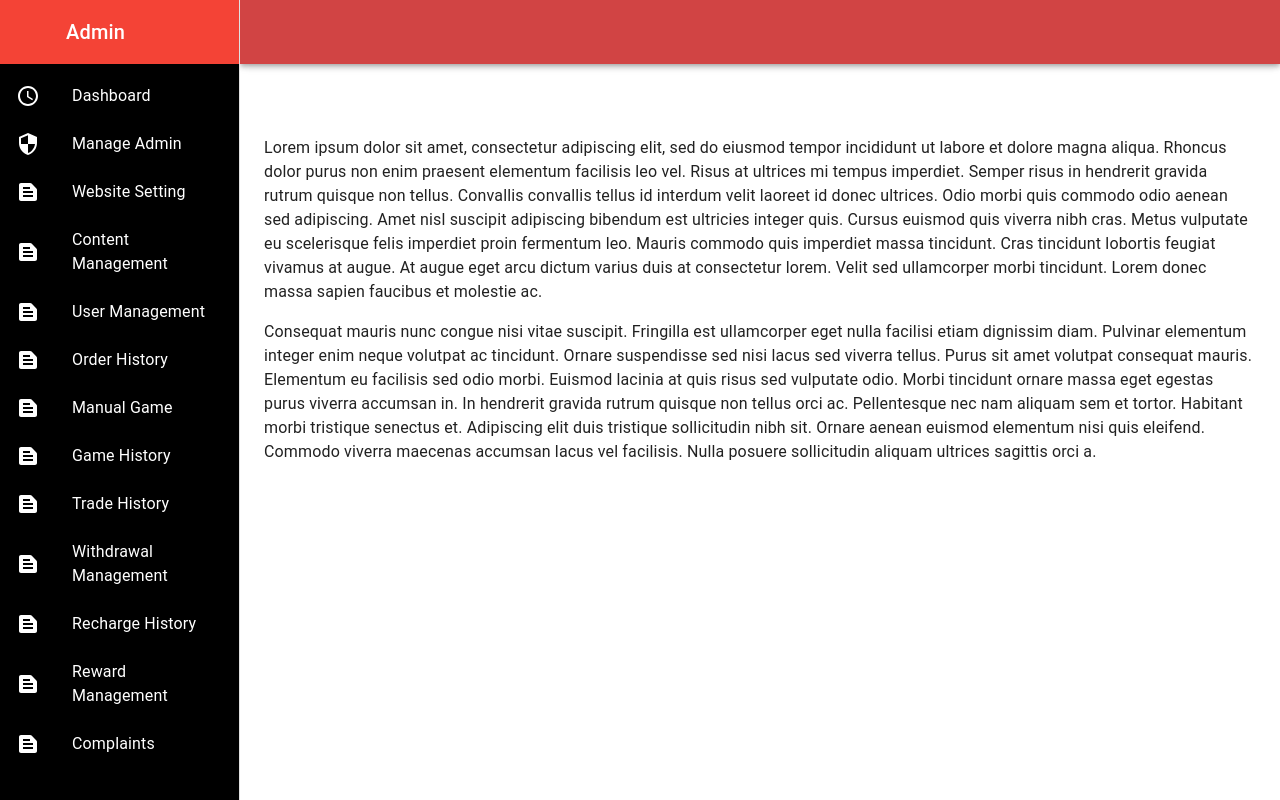
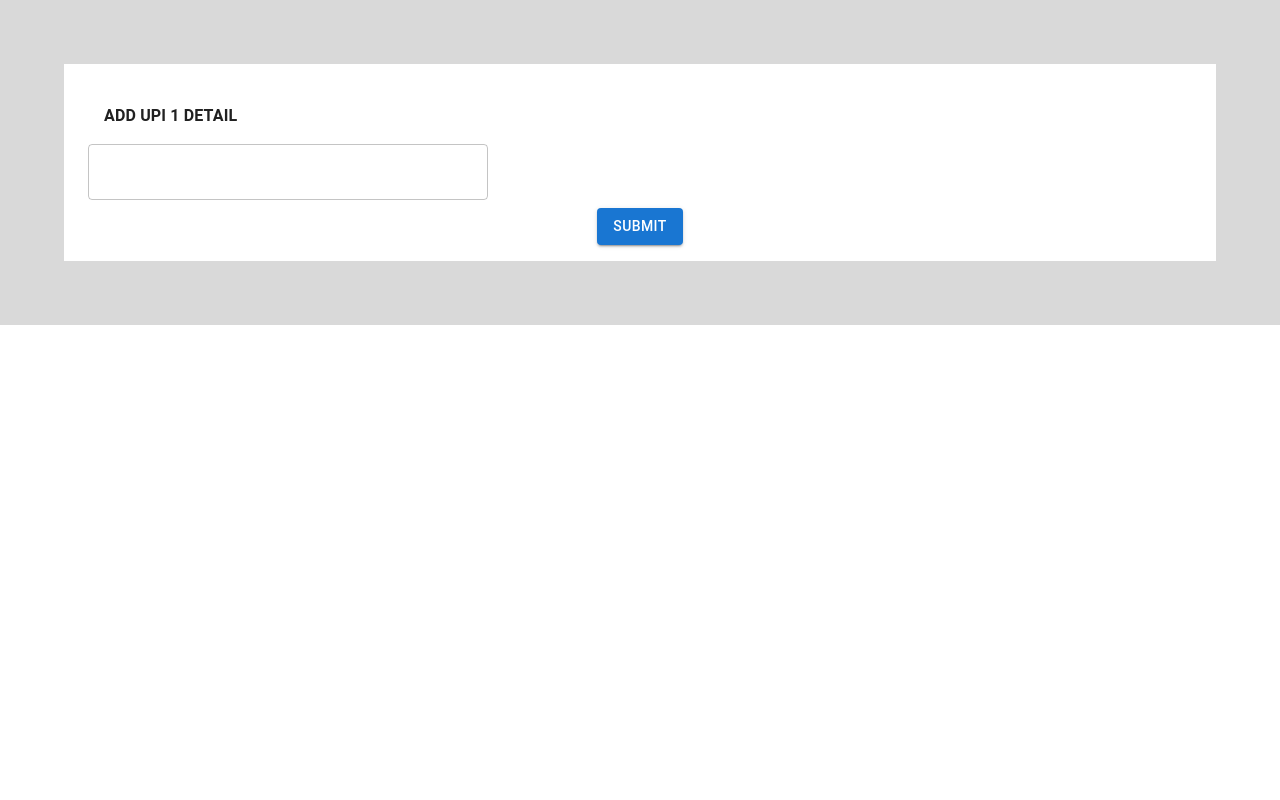
Before and after one commit to mondira06/trainingProject, a React (Create React App) app: page / in a window 1280 px wide. Built offline with nearby package versions, Linux system fonts and the light colour scheme.

Commit message:
changes-has-done

```diff
--- a/src/App.js
+++ b/src/App.js
@@ -1,13 +1,17 @@
-import Navbar from "./Components/Navbar";
-import SideBar from "./Components/SideBar";
+import Navbar from "./Components/MenuItems/Navbar";
 import UserPage from "./Components/UserPage";
-// import Navbar from "./Components/Navbar"
+import Dashboard from "./Components/Pages/Dashboard";
+import Rewardsystem from "./Components/Pages/Rewardsystem"
+import Appupi from "./Components/Pages/Appupi";
 function App() {
   return (
     <div className="App">
-      <SideBar/>
-      <UserPage/>
-      <Navbar/>
+      {/* <UserPage /> */}
+      {/* <Navbar /> */}
+      {/* <Dashboard /> */}
+      {/* <Rewardsystem /> */}
+      <Appupi/>
+
     </div>
   );
 }
--- a/src/Components/Navbar.js
+++ b/src/Components/MenuItems/Navbar.js
@@ -171,35 +171,6 @@ function ResponsiveDrawer(props) {
         }}
       >
         <Toolbar />
-        <Typography paragraph>
-          Lorem ipsum dolor sit amet, consectetur adipiscing elit, sed do
-          eiusmod tempor incididunt ut labore et dolore magna aliqua. Rhoncus
-          dolor purus non enim praesent elementum facilisis leo vel. Risus at
-          ultrices mi tempus imperdiet. Semper risus in hendrerit gravida rutrum
-          quisque non tellus. Convallis convallis tellus id interdum velit
-          laoreet id donec ultrices. Odio morbi quis commodo odio aenean sed
-          adipiscing. Amet nisl suscipit adipiscing bibendum est ultricies
-          integer quis. Cursus euismod quis viverra nibh cras. Metus vulputate
-          eu scelerisque felis imperdiet proin fermentum leo. Mauris commodo
-          quis imperdiet massa tincidunt. Cras tincidunt lobortis feugiat
-          vivamus at augue. At augue eget arcu dictum varius duis at consectetur
-          lorem. Velit sed ullamcorper morbi tincidunt. Lorem donec massa sapien
-          faucibus et molestie ac.
-        </Typography>
-        <Typography paragraph>
-          Consequat mauris nunc congue nisi vitae suscipit. Fringilla est
-          ullamcorper eget nulla facilisi etiam dignissim diam. Pulvinar
-          elementum integer enim neque volutpat ac tincidunt. Ornare suspendisse
-          sed nisi lacus sed viverra tellus. Purus sit amet volutpat consequat
-          mauris. Elementum eu facilisis sed odio morbi. Euismod lacinia at quis
-          risus sed vulputate odio. Morbi tincidunt ornare massa eget egestas
-          purus viverra accumsan in. In hendrerit gravida rutrum quisque non
-          tellus orci ac. Pellentesque nec nam aliquam sem et tortor. Habitant
-          morbi tristique senectus et. Adipiscing elit duis tristique
-          sollicitudin nibh sit. Ornare aenean euismod elementum nisi quis
-          eleifend. Commodo viverra maecenas accumsan lacus vel facilisis. Nulla
-          posuere sollicitudin aliquam ultrices sagittis orci a.
-        </Typography>
       </Box>
     </Box>
   );
--- /dev/null
+++ b/src/Components/Pages/Appupi.js
@@ -0,0 +1,63 @@
+import React from "react";
+import PropTypes from "prop-types";
+import Box from "@mui/material/Box";
+import CssBaseline from "@mui/material/CssBaseline";
+import Button from "@mui/material/Button";
+import Typography from "@mui/material/Typography";
+import TextField from "@mui/material/TextField";
+const drawerWidth = 240;
+function AmountSetup(props) {
+  const { window } = props;
+  const [mobileOpen, setMobileOpen] = React.useState(false);
+  const [value, setValue] = React.useState("");
+  const handleChange = (event) => {
+    setValue(event.target.value);
+  };
+  return (
+    <Box sx={{ display: "flex" }}>
+      <CssBaseline />
+      <Box
+        component="main"
+        sx={{
+          backgroundColor: "#D9D9D9",
+          flexGrow: 5,
+          p: 6,
+          width: 800,
+        }}
+      >
+        <Box
+          sx={{
+            padding: 2, // Space between outer and inner box
+            m: 2,
+            backgroundColor: "white",
+          }}
+        >
+          <Box>
+            <Box display="flex" justifyContent="space-between" sx={{ m: 1 }}>
+              <Box>
+                <Typography paragraph sx={{ m: 2, fontWeight: "bold" }}>
+                  ADD UPI 1 DETAIL
+                </Typography>
+                <TextField
+                  value={value}
+                  onChange={handleChange}
+                  className="large-textfield"
+                  sx={{ width: 400 }}
+                />
+              </Box>
+            </Box>
+          </Box>
+          <Box display="flex" justifyContent="space-around">
+            <Button variant="contained" sx={{ color: "white" }}>
+              Submit
+            </Button>
+          </Box>
+        </Box>
+      </Box>
+    </Box>
+  );
+}
+AmountSetup.propTypes = {
+  window: PropTypes.func,
+};
+export default AmountSetup;
--- /dev/null
+++ b/src/Components/Pages/Dashboard.js
@@ -0,0 +1,38 @@
+import React from "react";
+import { Grid, Paper, Typography } from "@mui/material";
+const data = [
+  { heading: "Website Mode", value: 10 },
+  { heading: "Withdrawal Status", value: 20 },
+  { heading: "Pending Complaints", value: 30 },
+  { heading: "No. of Deposits", value: 40 },
+  { heading: "No. of Withdrawal ", value: 50 },
+  { heading: "Total Earning", value: 60 },
+  { heading: "Today Bet Amount", value: 70 },
+  { heading: "Today total win", value: 80 },
+  { heading: "Today Profit", value: 90 },
+  { heading: "Level1 Commision", value: 100 },
+  { heading: "Level2 Commision", value: 110 },
+  { heading: "Bonus Wallet", value: 0 },
+];
+const BoxGrid = () => {
+  return (
+    <Grid container spacing={3}>
+      {data.map((item, index) => (
+        <Grid item xs={12} sm={6} md={4} key={index}>
+          <Paper
+            style={{
+              padding: "25px",
+              textAlign: "left",
+              backgroundColor: " #C62828 ",
+              color: "#FFFFFF",
+            }}
+          >
+            <Typography variant="h6">{item.heading}</Typography>
+            <Typography variant="h7">{item.value}</Typography>
+          </Paper>
+        </Grid>
+      ))}
+    </Grid>
+  );
+};
+export default BoxGrid;
--- /dev/null
+++ b/src/Components/Pages/Rewardsystem.js
@@ -0,0 +1,150 @@
+import React from 'react';
+import PropTypes from 'prop-types';
+import Box from '@mui/material/Box';
+import CssBaseline from '@mui/material/CssBaseline';
+import Button from '@mui/material/Button';
+import Typography from '@mui/material/Typography';
+import TextField from '@mui/material/TextField';
+import { useTheme } from '@mui/material/styles';
+import OutlinedInput from '@mui/material/OutlinedInput';
+import MenuItem from '@mui/material/MenuItem';
+import FormControl from '@mui/material/FormControl';
+import Select from '@mui/material/Select';
+
+const drawerWidth = 240;
+const ITEM_HEIGHT = 48;
+const ITEM_PADDING_TOP = 8;
+const MenuProps = {
+  PaperProps: {
+    style: {
+      maxHeight: ITEM_HEIGHT * 4.5 + ITEM_PADDING_TOP,
+      width: 250,
+    },
+  },
+};
+
+const names = [
+  '7318930111',
+  '1238930789',
+  '1234567890',
+  '5843189621',
+  '7419638527',
+  '8529637410',
+  '7539518524',
+  '9517538524',
+  '4561237896',
+  '7894561238',
+];
+
+function getStyles(name, personName, theme) {
+  return {
+    fontWeight:
+      personName.indexOf(name) === -1
+        ? theme.typography.fontWeightRegular
+        : theme.typography.fontWeightMedium,
+  };
+}
+
+function AmountSetup(props) {
+  const { window } = props;
+  const [mobileOpen, setMobileOpen] = React.useState(false);
+  const [minRechargeAmount1, setMinRechargeAmount1] = React.useState("");
+  const [minRechargeAmount2, setMinRechargeAmount2] = React.useState("");
+  const [rewardAmount, setRewardAmount] = React.useState("");
+  const theme = useTheme();
+  const [personName, setPersonName] = React.useState([]);
+
+  const handleMinRechargeAmount1Change = (event) => {
+    setMinRechargeAmount1(event.target.value);
+  };
+
+  const handleMinRechargeAmount2Change = (event) => {
+    setMinRechargeAmount2(event.target.value);
+  };
+
+  const handleRewardAmountChange = (event) => {
+    setRewardAmount(event.target.value);
+  };
+
+  const handleSelectChange = (event) => {
+    const { target: { value } } = event;
+    setPersonName(typeof value === 'string' ? value.split(',') : value);
+  };
+
+  return (
+    <Box sx={{ display: 'flex' }}>
+      <CssBaseline />
+      <Box
+        component="main"
+        sx={{
+          backgroundColor: '#D9D9D9',
+          flexGrow: 1,
+          p: 1,
+          width: 800
+        }}
+      >
+        <Typography variant="h5" sx={{ p: 3 }}>Reward System</Typography>
+        <Box
+          sx={{
+            padding: 2,
+            m: 2,
+            backgroundColor: 'white',
+          }}
+        >
+          <Box display="flex" justifyContent="space-between" sx={{ m: 1 }}>
+            <Box>
+              <Typography paragraph sx={{ m: 2 }}>Reward Amount</Typography>
+              <FormControl sx={{ m: 1, width: 300, mt: 3 }}>
+            <Select
+              multiple
+              displayEmpty
+              value={personName}
+              onChange={handleSelectChange}
+              input={<OutlinedInput />}
+              renderValue={(selected) => {
+                if (selected.length === 0) {
+                  return <em>Select Mobile No.</em>;
+                }
+                return selected.join(', ');
+              }}
+              MenuProps={MenuProps}
+              inputProps={{ 'aria-label': 'Without label' }}
+            >
+              <MenuItem disabled value="">
+                <em>Select Mobile No.</em>
+              </MenuItem>
+              {names.map((name) => (
+                <MenuItem
+                  key={name}
+                  value={name}
+                  style={getStyles(name, personName, theme)}
+                >
+                  {name}
+                </MenuItem>
+              ))}
+            </Select>
+          </FormControl>
+            </Box>
+            <Box>
+              <Typography paragraph sx={{ m: 2 }}>Reward Amount</Typography>
+              <TextField
+                label="Amount"
+                value={minRechargeAmount1} // Assuming this should be the same as the first one, if not create another state variable.
+                onChange={handleMinRechargeAmount1Change}
+              />
+            </Box>
+          </Box>
+          <Box display="flex" justifyContent="space-around" sx={{ mt: 3 }}>
+            <Button variant="contained" sx={{ color: 'white' }}>Submit</Button>
+          </Box>
+        </Box>
+      </Box>
+    </Box>
+  );
+}
+
+AmountSetup.propTypes = {
+  window: PropTypes.func,
+};
+
+export default AmountSetup;
--- a/src/Components/SideBar.js
+++ /dev/null
@@ -1,9 +0,0 @@
-import React from 'react'
-
-function SideBar() {
-  return (
-    <div>SideBar</div>
-  )
-}
-
-export default SideBar
--- a/src/Components/UserPage.js
+++ b/src/Components/UserPage.js
@@ -1,9 +1,9 @@
-import React from 'react'
+import React from "react";
 
 function UserPage() {
-  return (
-    <div>UserPage</div>
-  )
+  return <div>
+
+  </div>;
 }
 
-export default UserPage
+export default UserPage;
```
